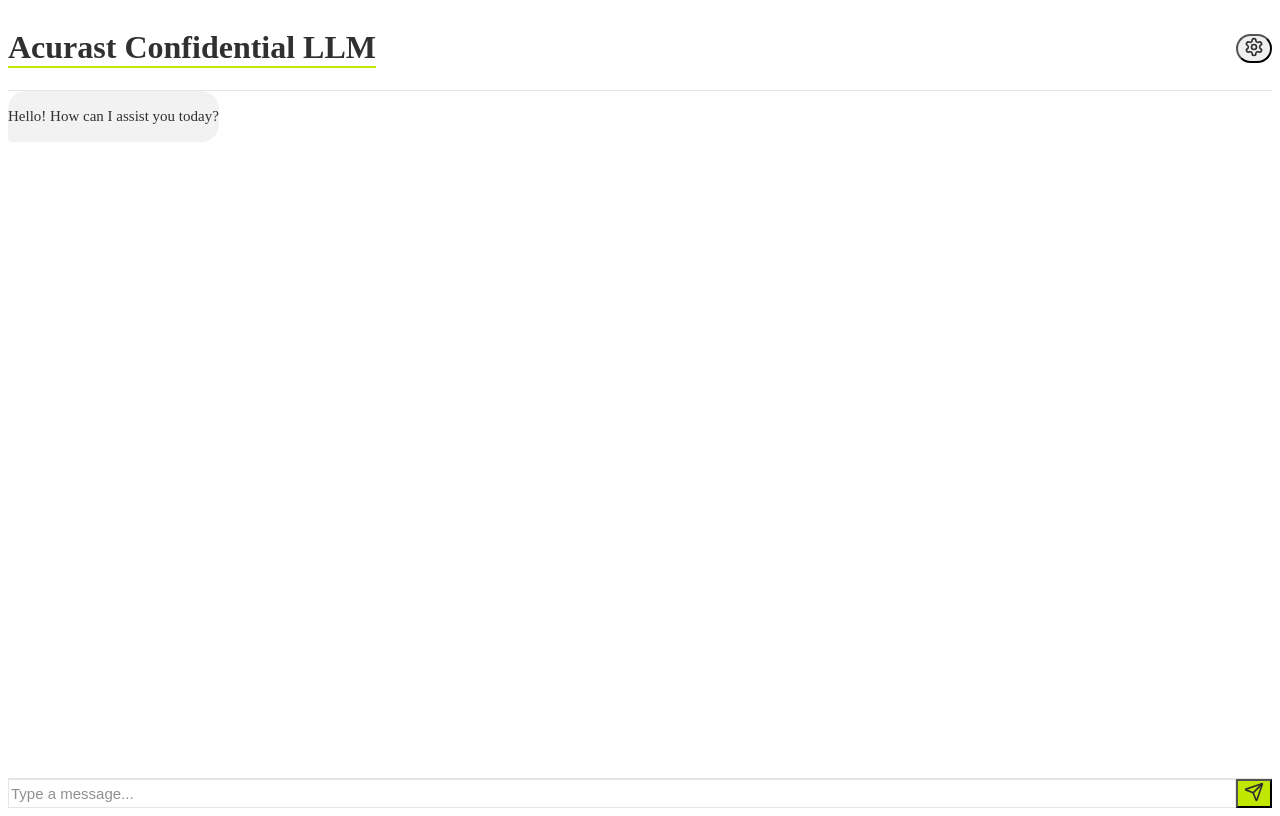
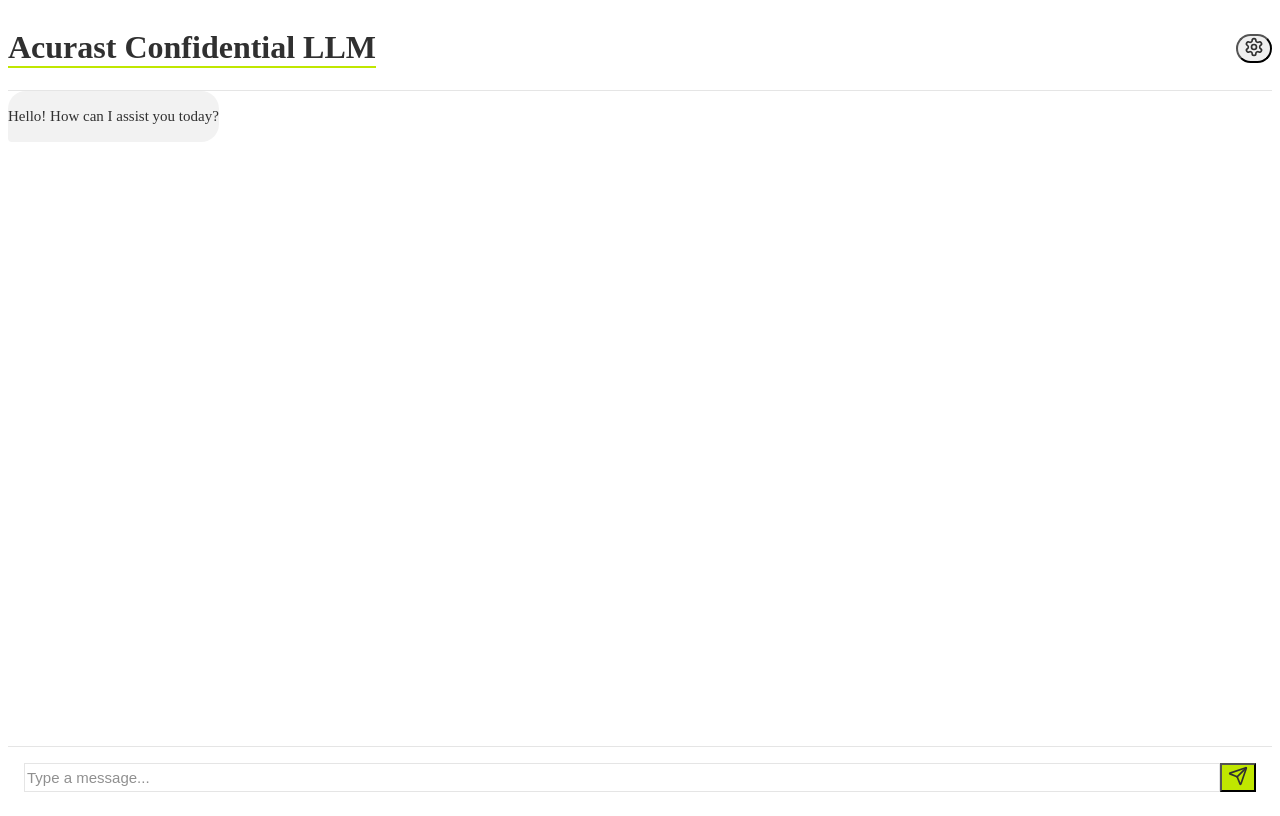
Before and after one commit to Acurast/acurast-llm-example, a React (Vite) app in the folder chat-frontend/: page / in a window 1280 px wide. Built offline with nearby package versions, Linux system fonts and the light colour scheme.

Commit message:
feat: update ui

```diff
--- a/chat-frontend/src/components/ChatInterface.tsx
+++ b/chat-frontend/src/components/ChatInterface.tsx
@@ -22,6 +22,7 @@
   const [tempLlmUrl, setTempLlmUrl] = useState(DEFAULT_LLM_URL);
   const messagesEndRef = useRef<HTMLDivElement>(null);
   const chatContainerRef = useRef<HTMLDivElement>(null);
+  const [safeAreaBottom, setSafeAreaBottom] = useState(0);
 
   // Set correct viewport height for mobile browsers
   useEffect(() => {
@@ -43,6 +44,36 @@
     // Add event listener for resize and orientation change
     window.addEventListener("resize", setViewportHeight);
     window.addEventListener("orientationchange", setViewportHeight);
+
+    // Check for iOS safe area
+    const checkSafeArea = () => {
+      // Only run on iOS devices
+      const isIOS =
+        /iPad|iPhone|iPod/.test(navigator.userAgent) &&
+        !(window as unknown as { MSStream: unknown }).MSStream;
+      if (isIOS) {
+        // Add meta viewport tag with viewport-fit=cover if not present
+        let viewportMeta = document.querySelector('meta[name="viewport"]');
+        if (!viewportMeta) {
+          viewportMeta = document.createElement("meta");
+          viewportMeta.setAttribute("name", "viewport");
+          document.head.appendChild(viewportMeta);
+        }
+
+        const content = viewportMeta.getAttribute("content") || "";
+        if (!content.includes("viewport-fit=cover")) {
+          viewportMeta.setAttribute(
+            "content",
+            `${content}, viewport-fit=cover`
+          );
+        }
+
+        // Set a default safe area bottom padding (can be adjusted)
+        setSafeAreaBottom(34); // Common safe area height for iPhone X and newer
+      }
+    };
+
+    checkSafeArea();
 
     // Clean up
     return () => {
@@ -288,7 +319,15 @@
       </div>
 
       {/* Input area - Fixed at bottom */}
-      <div className="p-4 border-t border-[#E5E5E5] sticky bottom-0 bg-white z-10 pb-safe">
+      <div
+        className="border-t border-[#E5E5E5] sticky bottom-0 bg-white z-10"
+        style={{
+          paddingTop: "1rem",
+          paddingLeft: "1rem",
+          paddingRight: "1rem",
+          paddingBottom: `calc(1rem + ${safeAreaBottom}px)`,
+        }}
+      >
         <div className="flex gap-2">
           <Input
             value={input}
```
